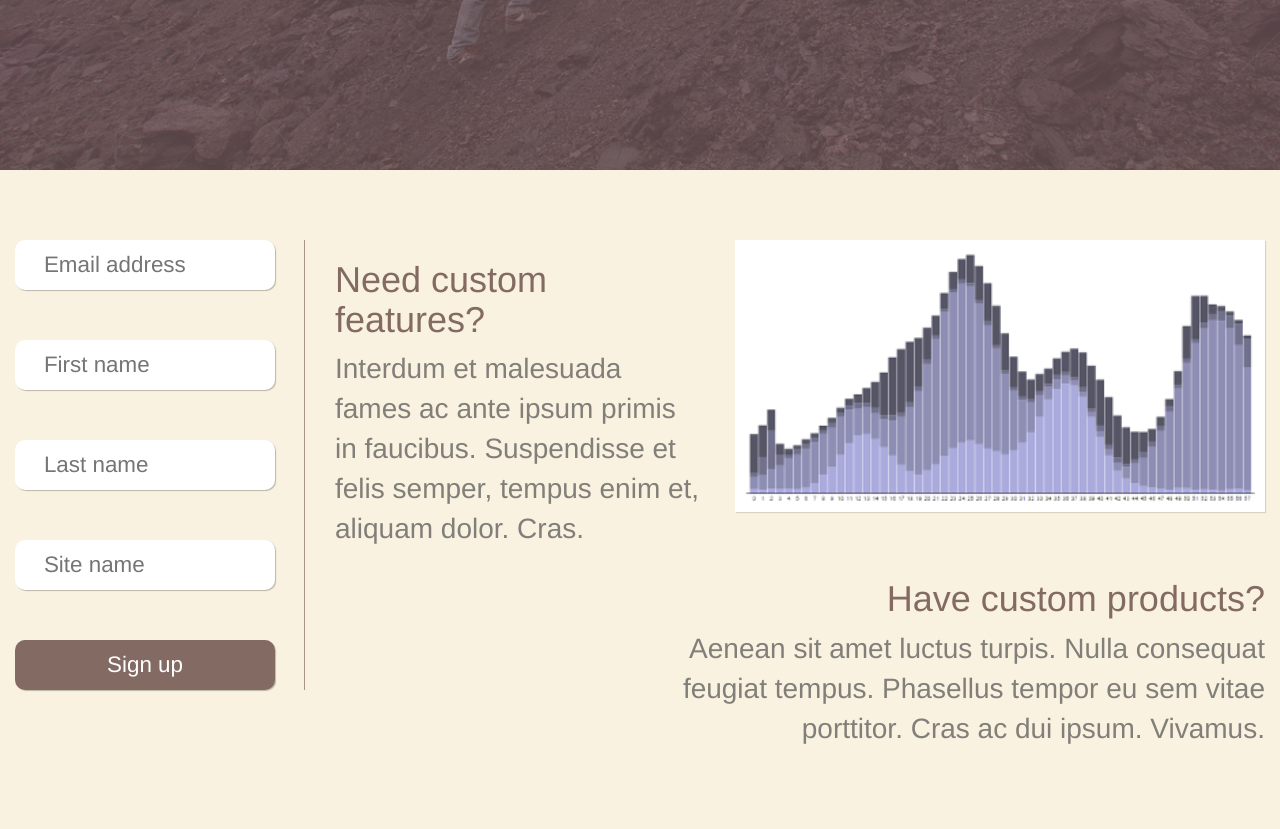
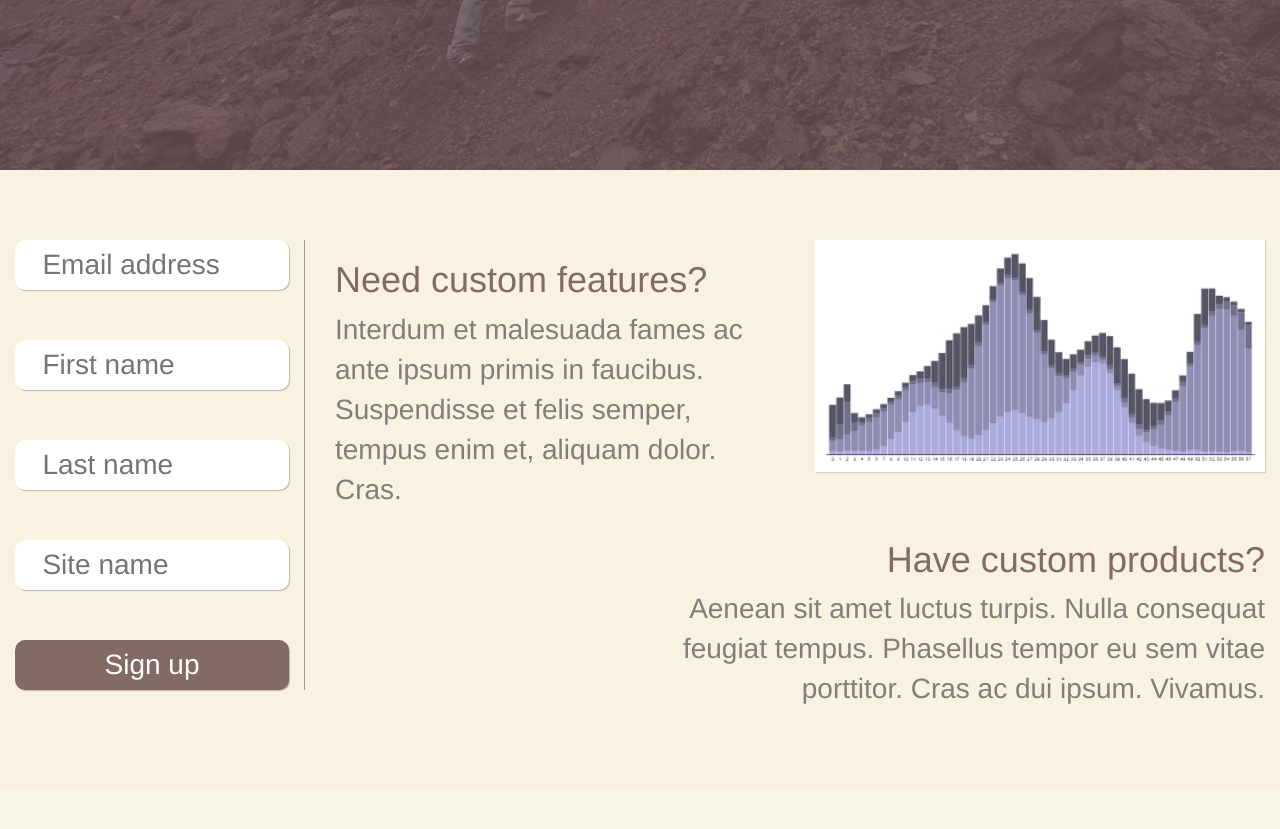
Before and after one commit to demiurg/geokit, a Django app: page / in a window 1280 px wide. Shown: the part 630-1459 px from the top of the page. After the commit the page ends 1334 px from the top, so only its background shows below. Run offline with Django 3.2, Linux system fonts and the light colour scheme; parts of the project's set-up code (start-up, migrations or seed data) failed here and were passed over; some libraries are stand-ins or nearby versions.

Commit message:
clean up sign up pitch grids

```diff
--- a/account/templates/account/index.html
+++ b/account/templates/account/index.html
@@ -3,6 +3,12 @@
 {% load static %}
 
 {% block styles %}
+  @media (min-width: 768px) {
+    .signup-form {
+      border-right: 1px solid #a8958c;
+      padding-right: 15px;
+    }
+  }
   #signup {
     background-color: rgba(250, 242, 225, 1.00);
     font-size: 28px;
@@ -16,7 +22,7 @@
     color: rgba(64, 64, 64, 0.65);
   }
   .signup-form {
-    border-right: 1px solid #a8958c;
+    border-right: 0
     font-size: .8em;
   }
   .signup-form input {
@@ -28,7 +34,10 @@
     height: 50px;
     margin-bottom: 50px;
     padding-left: 10%;
-    width: 90%;
+    width: 100%;
+  }
+  .signup-form input:focus {
+    border: 1px solid rgba(131, 107, 100, 1.00);
   }
   .signup-form button {
     background-color: rgba(131, 107, 100, 1.00);
@@ -38,7 +47,7 @@
     box-shadow: 1px 1px 1px rgba(0, 0, 0, 0.25);
     display: block;
     height: 50px;
-    width: 90%;
+    width: 100%;
   }
   .cover {
     background-color: rgba(112,87,91,.76);
@@ -125,6 +134,7 @@
                 $('html, body').animate({
                     scrollTop: $("#signup").offset().top
                 }, 500);
+                $("#signup-name-site").focus();
               }
             });
         } else {
@@ -174,21 +184,18 @@
       </div>
       <div class="col-sm-8 col-lg-9">
         <div class="row">
-          <div class="col-sm-5">
-            <div class="signup-pitch">
-              <h1>Need custom features?</h1>
-              <p>Interdum et malesuada fames ac ante ipsum primis in faucibus. Suspendisse et felis semper, tempus enim et, aliquam dolor. Cras.</p>
-            </div>
+          <div class="col-md-12 col-lg-6">
+            <h1>Need custom features?</h1>
+            <p>Interdum et malesuada fames ac ante ipsum primis in faucibus. Suspendisse et felis semper, tempus enim et, aliquam dolor. Cras.</p>
           </div>
-          <div class="col-sm-7">
+          <div class="col-md-12 col-lg-6">
             <div style="background-color: #ffffff; box-shadow: 1px 1px 1px rgba(131, 107, 100, 0.25); padding: 10px;">
               <img src="{% static 'img/graph.png' %}" style="width: 100%;" />
             </div>
           </div>
         </div>
         <div class="row">
-          <div class="col-sm-4"></div>
-          <div class="col-sm-8">
+          <div class="col-md-12 col-lg-8 pull-right">
             <div class="text-right">
               <h1>Have custom products?</h1>
               <p>Aenean sit amet luctus turpis. Nulla consequat feugiat tempus. Phasellus tempor eu sem vitae porttitor. Cras ac dui ipsum. Vivamus.</p>
```
